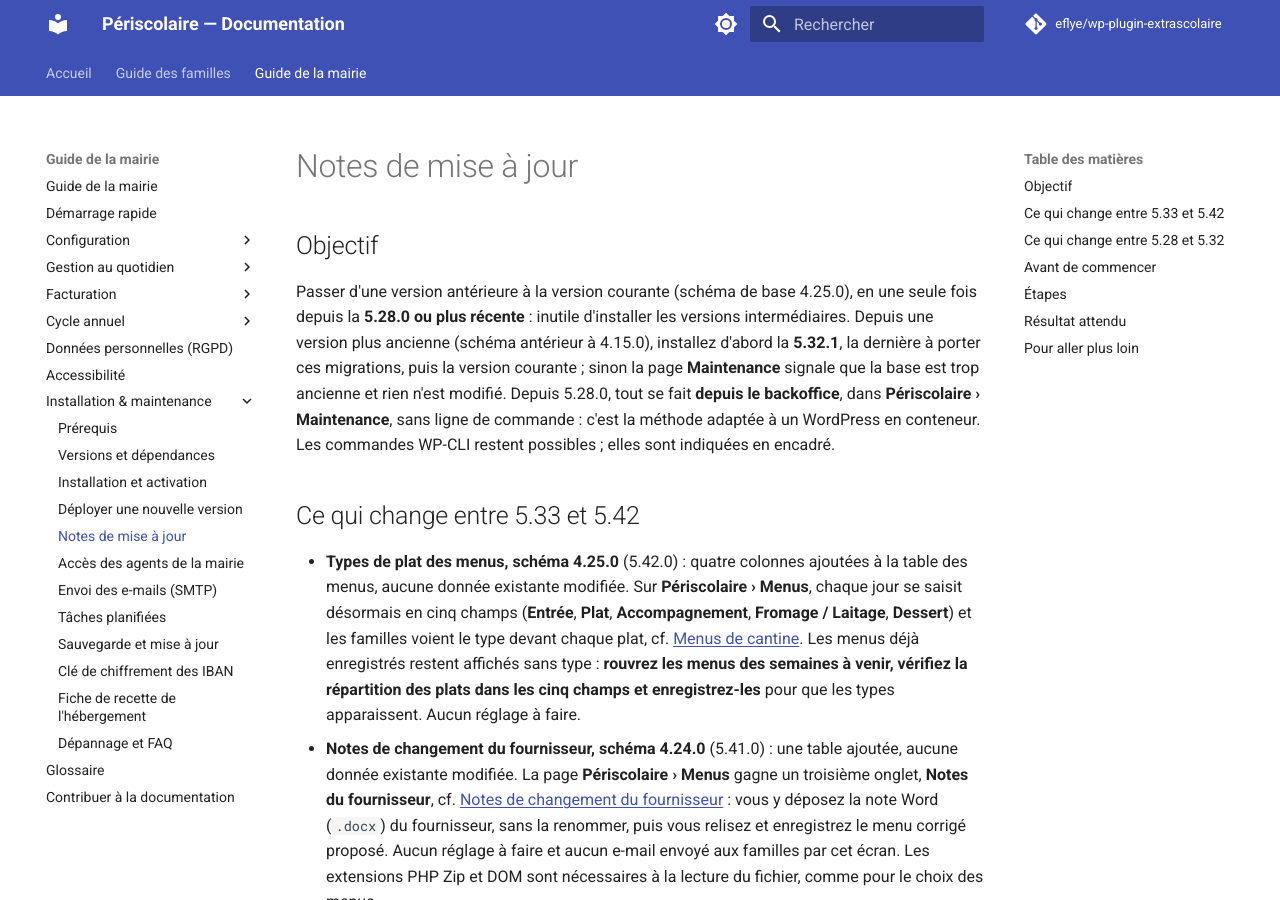
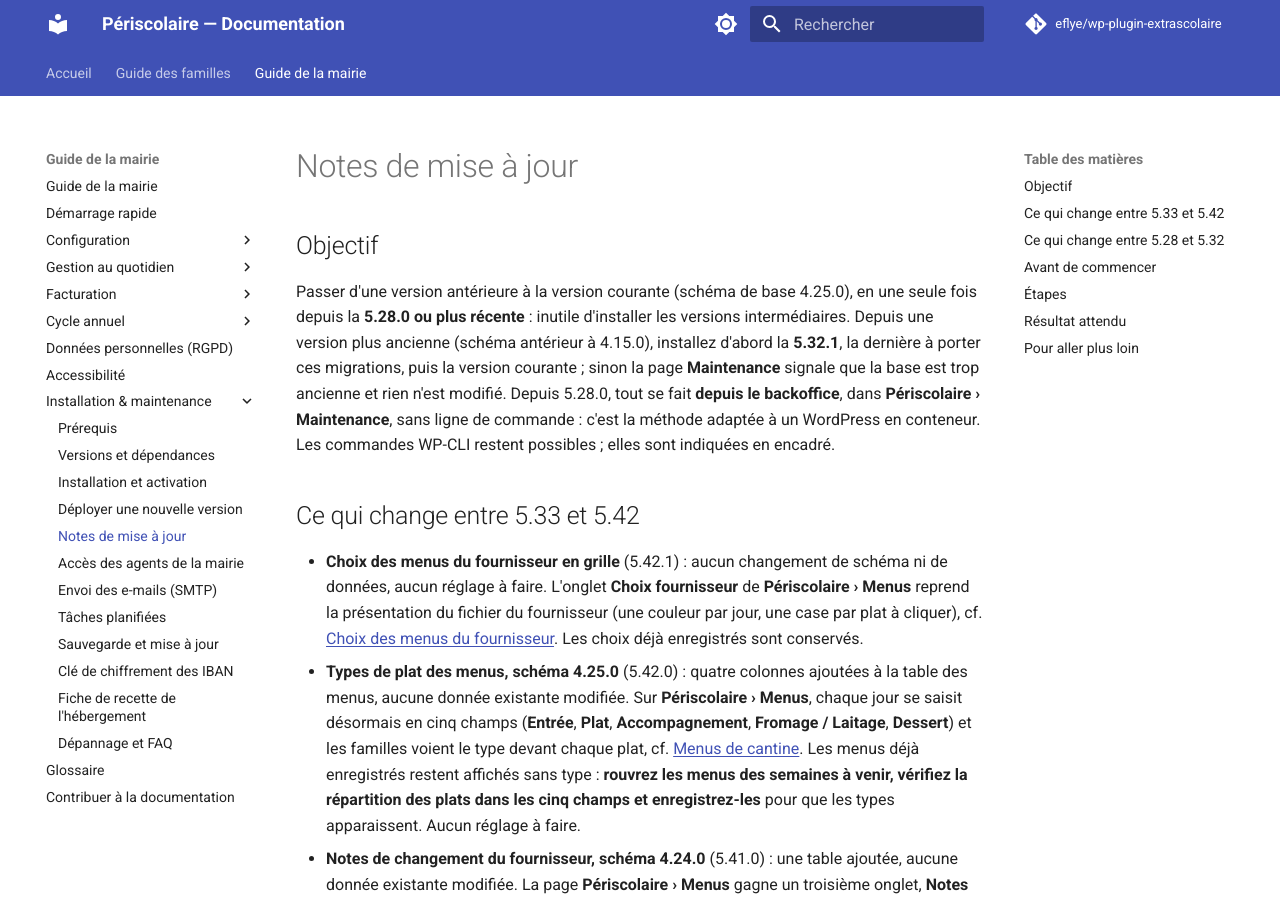
Before and after one commit to eflye/wp-plugin-extrascolaire, an MkDocs documentation site: the page built from documentation/installation/notes-mise-a-jour.md, in a window 1280 px wide and 900 px high. Built offline with MkDocs 1.6.1 and Material for MkDocs 9.7.7, drawn with Linux system fonts in a browser that asks for light colours; comment, search, counter and statistics services are not loaded; some of the changed text lies outside the part shown.

Commit message:
chore: prepare release 5.42.1
Version 5.42.1 (schéma 4.25.0 inchangé) : grille de choix des menus du fournisseur. Journal des modifications et notes de mise à jour mis à jour.

Co-Authored-By: Claude Fable 5.2 <noreply@anthropic.com>

```diff
--- a/documentation/installation/notes-mise-a-jour.md
+++ b/documentation/installation/notes-mise-a-jour.md
@@ -6,6 +6,7 @@ Passer d'une version antérieure à la version courante (schéma de base 4.25.0)
 
 ## Ce qui change entre 5.33 et 5.42
 
+- **Choix des menus du fournisseur en grille** (5.42.1) : aucun changement de schéma ni de données, aucun réglage à faire. L'onglet **Choix fournisseur** de **Périscolaire › Menus** reprend la présentation du fichier du fournisseur (une couleur par jour, une case par plat à cliquer), cf. [Choix des menus du fournisseur](../gestion-quotidienne/choix-menus-fournisseur.md). Les choix déjà enregistrés sont conservés.
 - **Types de plat des menus, schéma 4.25.0** (5.42.0) : quatre colonnes ajoutées à la table des menus, aucune donnée existante modifiée. Sur **Périscolaire › Menus**, chaque jour se saisit désormais en cinq champs (**Entrée**, **Plat**, **Accompagnement**, **Fromage / Laitage**, **Dessert**) et les familles voient le type devant chaque plat, cf. [Menus de cantine](../gestion-quotidienne/menus-cantine.md). Les menus déjà enregistrés restent affichés sans type : **rouvrez les menus des semaines à venir, vérifiez la répartition des plats dans les cinq champs et enregistrez-les** pour que les types apparaissent. Aucun réglage à faire.
 - **Notes de changement du fournisseur, schéma 4.24.0** (5.41.0) : une table ajoutée, aucune donnée existante modifiée. La page **Périscolaire › Menus** gagne un troisième onglet, **Notes du fournisseur**, cf. [Notes de changement du fournisseur](../gestion-quotidienne/notes-changement-fournisseur.md) : vous y déposez la note Word (`.docx`) du fournisseur, sans la renommer, puis vous relisez et enregistrez le menu corrigé proposé. Aucun réglage à faire et aucun e-mail envoyé aux familles par cet écran. Les extensions PHP Zip et DOM sont nécessaires à la lecture du fichier, comme pour le choix des menus.
 - **Choix des menus du fournisseur, schéma 4.23.0** (5.40.0) : une table ajoutée, aucune donnée existante modifiée. La page **Périscolaire › Menus** a désormais deux onglets : **Menus de la semaine** (l'écran habituel) et **Choix fournisseur**, cf. [Choix des menus du fournisseur](../gestion-quotidienne/choix-menus-fournisseur.md). Avant le premier usage, vérifiez dans **Commande fournisseur › Réglages** l'**Adresse du fournisseur** et le **Nom de l'établissement** (« Montgeroult / Courcelles 95 » par défaut), et relisez le modèle d'e-mail **Réponse au fournisseur (choix des menus)**. Les extensions PHP Zip et DOM sont nécessaires à la lecture du fichier ; à défaut, l'onglet le signale au dépôt.
@@ -57,7 +58,7 @@ Passer d'une version antérieure à la version courante (schéma de base 4.25.0)
 4. **Ouvrez Périscolaire › Maintenance.** La mise à jour de la base se fait au premier affichage du backoffice. La page présente cinq étapes, chacune avec son état (**Fait**, **À faire** ou **Bloquant**) :
 
     - **1. Sauvegarde** : cochez la case une fois l'étape 1 ci-dessus réalisée, puis cliquez sur **Confirmer la sauvegarde**.
-    - **2. Base de données** : l'état doit être **Fait**, avec le schéma **4.25.0** (version 5.42.0 ; 4.24.0 en 5.41.0, 4.23.0 en 5.40.0, 4.22.0 de 5.38.0 à 5.39.1, 4.18.0 en 5.32, 4.20.0 en 5.35). Les migrations s'enchaînent seules, dans l'ordre. S'il est **Bloquant**, le motif est affiché : cliquez sur **Relancer la mise à jour de la base** une fois la cause levée ; les étapes réussies sont conservées, rien n'est perdu.
+    - **2. Base de données** : l'état doit être **Fait**, avec le schéma **4.25.0** (versions 5.42.0 et 5.42.1 ; 4.24.0 en 5.41.0, 4.23.0 en 5.40.0, 4.22.0 de 5.38.0 à 5.39.1, 4.18.0 en 5.32, 4.20.0 en 5.35). Les migrations s'enchaînent seules, dans l'ordre. S'il est **Bloquant**, le motif est affiché : cliquez sur **Relancer la mise à jour de la base** une fois la cause levée ; les étapes réussies sont conservées, rien n'est perdu.
 
 5. **Sortez la clé de chiffrement de la base** (étape **3. Clé de chiffrement des IBAN** de la page) :
 
```
Also changed, not shown: docs/feuille-de-route.md (+1 -1 lines), readme.txt, 2 other files.
